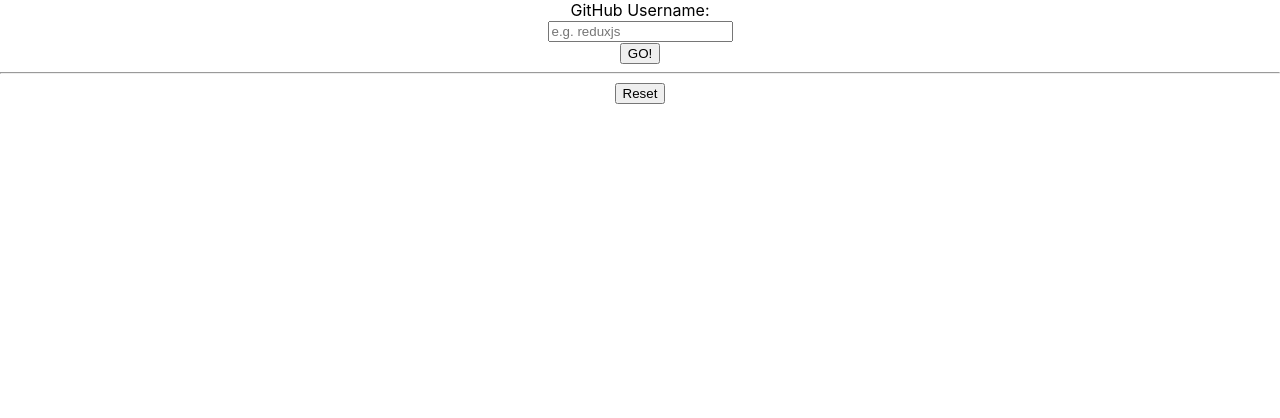
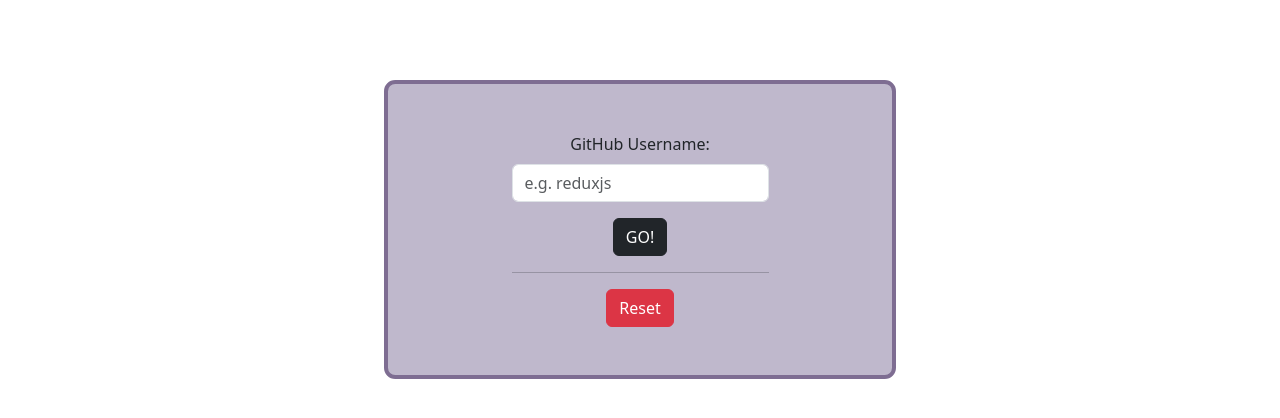
Before and after one commit to Spaceameba/react-parcijalni, a React (Create React App) app in the folder parcijalni/: page / in a window 1280 px wide. Shown: the top 418 px of the page. Built offline with nearby package versions, Linux system fonts and the light colour scheme.

Commit message:
add bootstrap

```diff
--- a/parcijalni/src/App.css
+++ b/parcijalni/src/App.css
@@ -1,3 +1,13 @@
 .App {
   text-align: center;
+  margin: auto;
+  margin-top: 5rem;
+  padding: 3rem;
+  min-width: 40%;
+  max-width: 40%;
+  display: flex;
+  justify-content: center;
+  border: solid rgb(126, 109, 146) 4px;
+  border-radius: 0.7rem;
+  background-color: rgb(191, 184, 204);
 }
--- a/parcijalni/src/Components/Data.js
+++ b/parcijalni/src/Components/Data.js
@@ -1,5 +1,6 @@
 import React from "react";
 import PropTypes from "prop-types";
+import Button from "react-bootstrap/Button";
 
 const Data = ({ resetSearch, user, data }) => {
   return (
@@ -25,13 +26,14 @@
           })}
         </ul>
       )} */}
-      <button
+      <Button
+        variant="danger"
         onClick={(e) => {
           resetSearch(e);
         }}
       >
         Reset
-      </button>
+      </Button>
     </>
   );
 };
--- a/parcijalni/src/Components/Search.js
+++ b/parcijalni/src/Components/Search.js
@@ -1,7 +1,9 @@
 import React, { useState } from "react";
 import Data from "./Data";
+import Button from "react-bootstrap/Button";
+import Form from "react-bootstrap/Form";
 
-const Form = () => {
+const Search = () => {
   const [search, setSearch] = useState("");
   const [data, setData] = useState([]);
   const [user, setUser] = useState();
@@ -36,28 +38,31 @@
 
   return (
     <div>
-      <form>
-        <label>GitHub Username:</label>
+      <Form>
+        <Form.Group className="mb-3" controlId="formSearch">
+          <Form.Label clasName="label">GitHub Username:</Form.Label>
           <br></br>
-        <input
+          <Form.Control
             type="text"
             placeholder="e.g. reduxjs"
             value={search}
             onChange={(e) => setSearch(e.target.value)}
-        ></input>
-      </form>
+          ></Form.Control>
+        </Form.Group>
 
-      <button
+        <Button
+          variant="dark"
           onClick={(e) => {
             fetchUser(e);
             // if (user) fetchData(e);
           }}
         >
           GO!
-      </button>
+        </Button>
         <Data user={user} data={data} resetSearch={resetSearch} />
+      </Form>
     </div>
   );
 };
 
-export default Form;
+export default Search;
```
Also changed, not shown: parcijalni/src/index.js (+8 -6 lines). Lines whose indentation alone changed are shown as unchanged.
